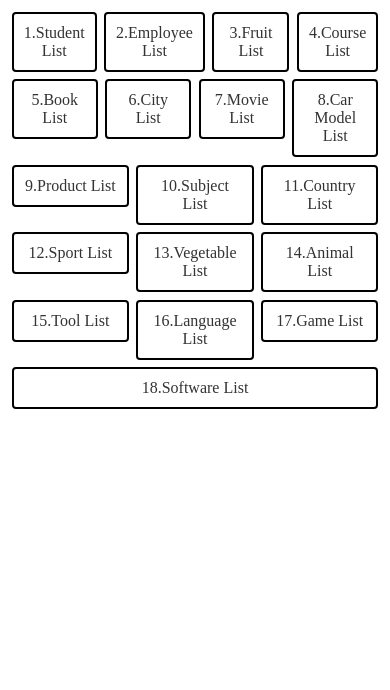
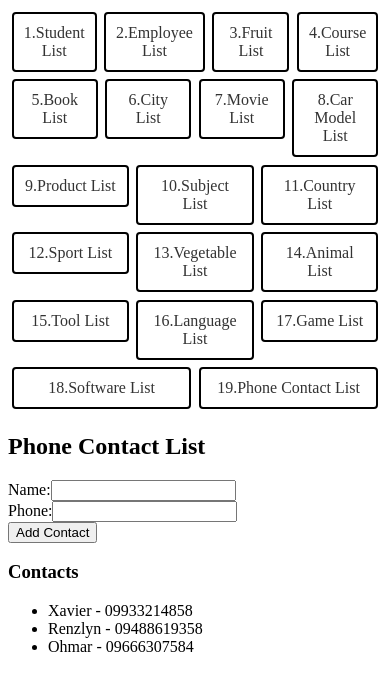
Before and after one commit to Xavierbaliw/Activity15-Angular-with-TypeScript-and-Data-Structures, an Angular app: page /phonecontactlist in a window 390 px wide. Before the commit this address led to /. Shown: the top 690 px of the page. Built offline with nearby package versions, Linux system fonts and the light colour scheme.

Commit message:
19TH COMMIT phonecontactlist

```diff
--- a/src/app/app.component.html
+++ b/src/app/app.component.html
@@ -18,7 +18,7 @@
     <li><a routerLink="languagelist">16.Language List</a></li>
     <li><a routerLink="gamelist">17.Game List</a>
     <li><a routerLink="softwarelist">18.Software List</a></li>
-
+    <li><a routerLink="phonecontactlist">19.Phone Contact List</a></li>
   </ul>
 </nav>
 <router-outlet></router-outlet>
--- a/src/app/app.module.ts
+++ b/src/app/app.module.ts
@@ -23,6 +23,7 @@ import {ToolListComponent} from "./component/tool-list/tool-list.component";
 import {LanguageListComponent} from "./component/language-list/language-list.component";
 import {GameListComponent} from "./component/game-list/game-list.component";
 import {SoftwareListComponent} from "./component/software-list/software-list.component";
+import {PhoneContactListComponent} from "./component/phone-contact-list/phone-contact-list.component";
 
 
 const routes: Routes = [
@@ -43,7 +44,8 @@ const routes: Routes = [
   {path: 'toollist', component: ToolListComponent},
   {path: 'languagelist', component: LanguageListComponent},
   {path: 'gamelist', component: GameListComponent},
-  {path: 'softwarelist', component: SoftwareListComponent}
+  {path: 'softwarelist', component: SoftwareListComponent},
+  {path: 'phonecontactlist', component: PhoneContactListComponent}
 
   ]
 
@@ -76,6 +78,7 @@ const routes: Routes = [
     LanguageListComponent,
     GameListComponent,
     SoftwareListComponent,
+    PhoneContactListComponent,
     ],
   providers: [
 
--- /dev/null
+++ b/src/app/component/phone-contact-list/phone-contact-list.component.html
@@ -0,0 +1,22 @@
+<div class="contact-list">
+  <h2>Phone Contact List</h2>
+
+  <form (ngSubmit)="addContact()">
+    <div>
+      <label for="name">Name:</label>
+      <input id="name" [(ngModel)]="newContact.name" name="name" required />
+    </div>
+    <div>
+      <label for="phone">Phone:</label>
+      <input id="phone" [(ngModel)]="newContact.phone" name="phone" required />
+    </div>
+    <button type="submit">Add Contact</button>
+  </form>
+
+  <h3>Contacts</h3>
+  <ul>
+    <li *ngFor="let contact of contacts">
+      {{ contact.name }} - {{ contact.phone }}
+    </li>
+  </ul>
+</div>
--- /dev/null
+++ b/src/app/component/phone-contact-list/phone-contact-list.component.ts
@@ -0,0 +1,27 @@
+import { Component } from '@angular/core';
+
+@Component({
+  selector: 'app-phone-contact-list',
+  templateUrl: './phone-contact-list.component.html',
+  styleUrl: './phone-contact-list.component.css'
+})
+export class PhoneContactListComponent {
+  contacts: { name: string; phone: string }[] = [
+    { name: 'Xavier', phone: '09933214858' },
+    { name: 'Renzlyn', phone: '09488619358' },
+    { name: 'Ohmar', phone: '09666307584' }
+  ];
+
+  newContact: { name: string; phone: string } = { name: '', phone: '' };
+
+
+  addContact() {
+    if (this.newContact.name && this.newContact.phone) {
+      this.contacts.push({ ...this.newContact });
+      this.newContact.name = '';
+      this.newContact.phone = '';
+    } else {
+      alert('Both fields are required!');
+    }
+  }
+}
```
Also changed, not shown: src/app/component/phone-contact-list/phone-contact-list.component.css (added), 1 other file (tests, documents, lock files or other folders).
